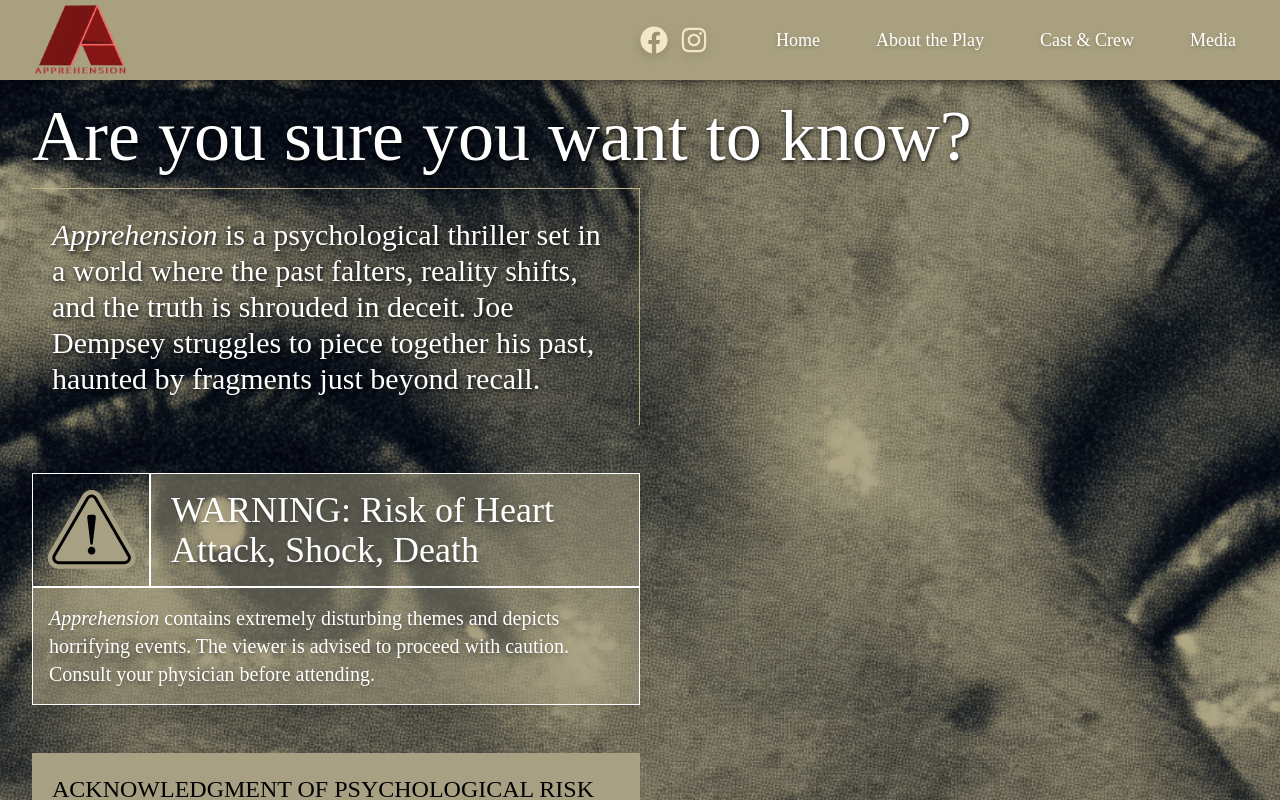
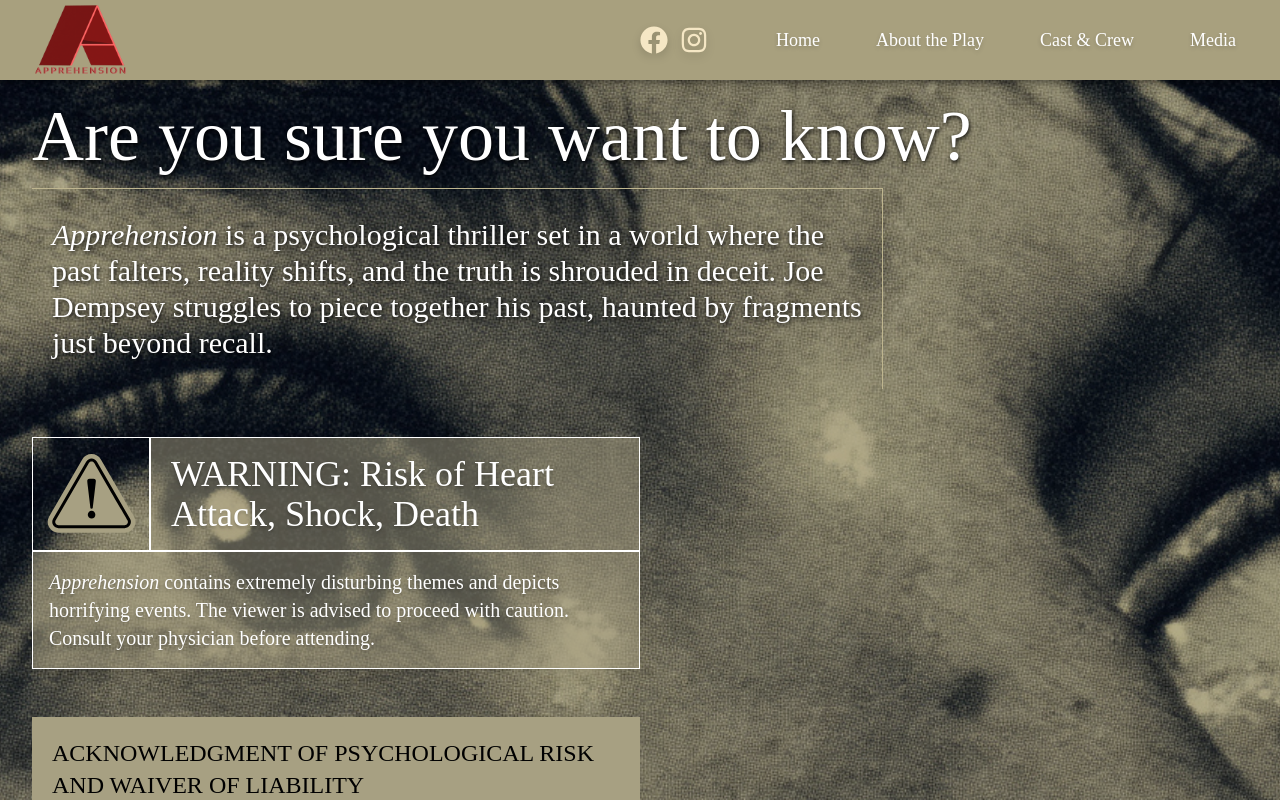
Before and after one commit to lbdeyo/apprehensionplay, a Next.js app: page /about in a window 1280 px wide. Shown: the top 800 px of the page. Built offline with nearby package versions, Linux system fonts and the light colour scheme; a web font is replaced by a local one.

Commit message:
Layout revision to About

```diff
--- a/app/about/page.tsx
+++ b/app/about/page.tsx
@@ -16,7 +16,7 @@ export default function About() {
                         </h1>
                     </div>
                     <div className="flex flex-col md:flex-row">
-                        <div className="p-5 border-r border-t border-[#BEB58F] md:max-w-[50%] text-white text-2xl md:text-3xl mb-0" style={{ textShadow: "1px 2px 4px rgba(0,0,0,0.9)" }}>
+                        <div className="p-5 border-r border-t border-[#BEB58F] md:max-w-[70%] text-white text-2xl md:text-3xl mb-0" style={{ textShadow: "1px 2px 4px rgba(0,0,0,0.9)" }}>
                             <p className="md:my-2">
                                 <i>Apprehension</i> is a psychological thriller set in a world where the past falters, reality shifts, and the truth is shrouded in deceit. Joe Dempsey struggles to piece together his past, haunted by fragments just beyond recall.
                             </p>
```
